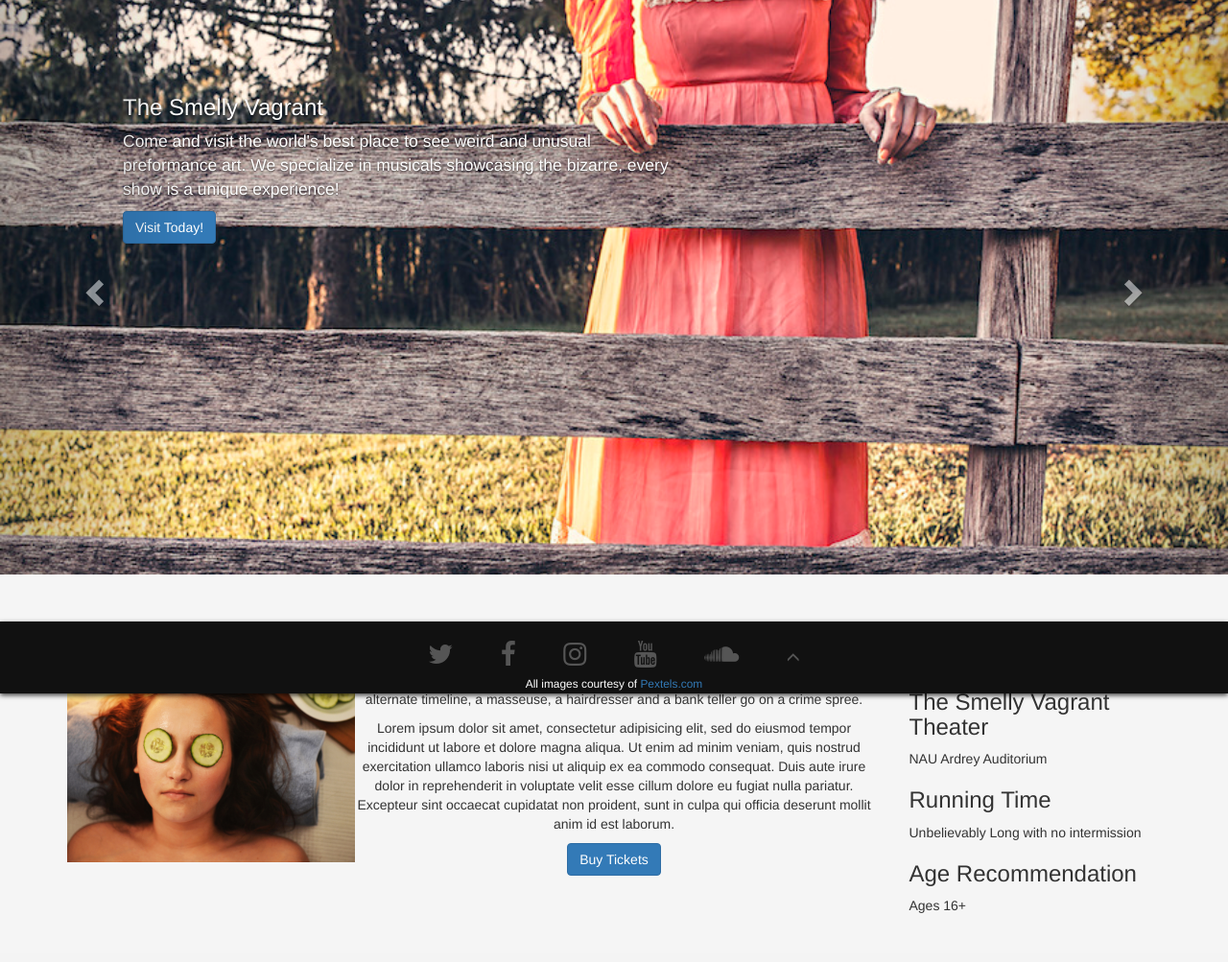
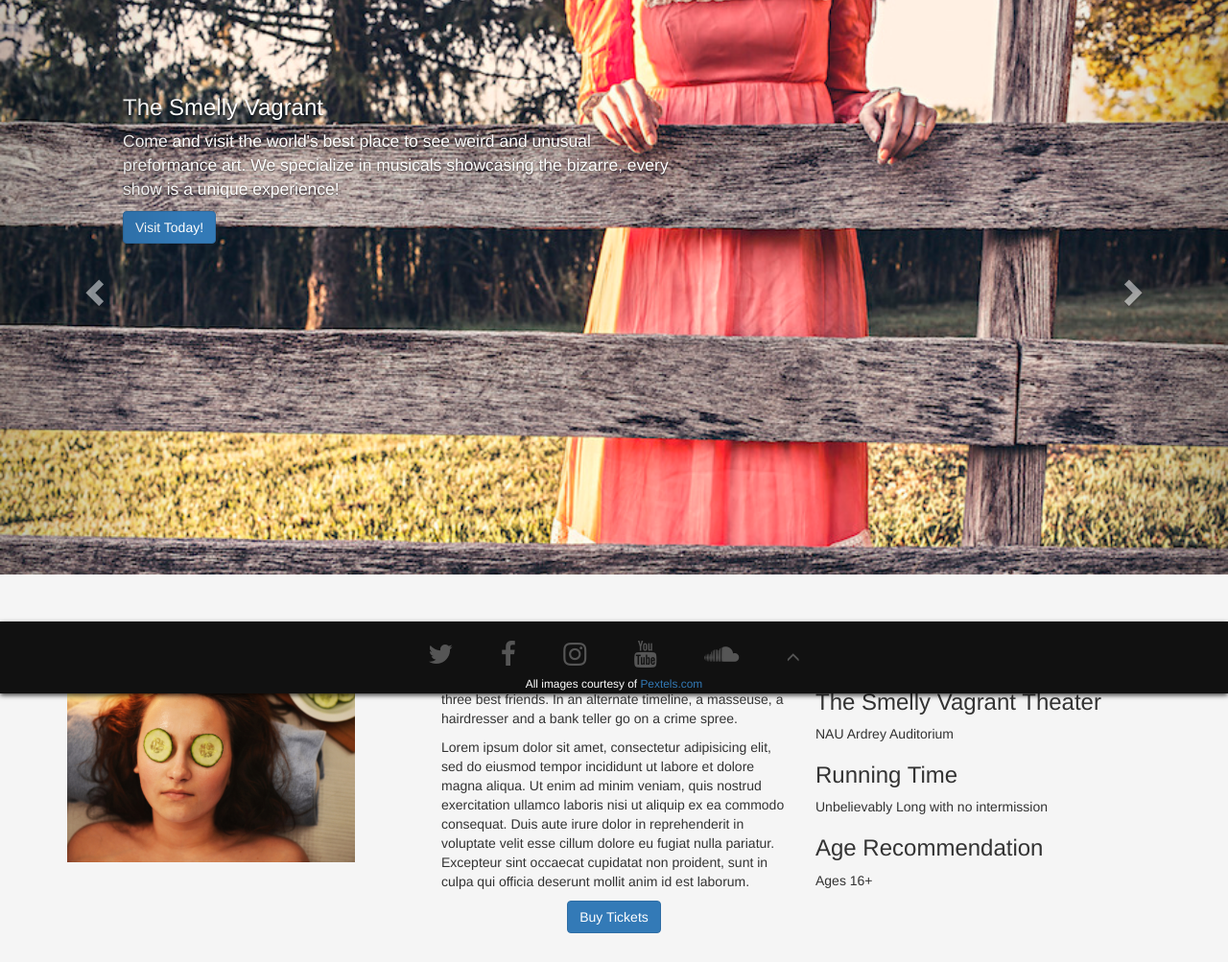
Before and after one commit to yourbuddyconner/cs399-theatre, a Django app: template app/templates/show1.html in a window 1280 px wide. Shown: the part 77-1080 px from the top of the page at 96% size. Before the commit the page ends 1029 px from the top, so only its background shows below. Run offline with Django 3.2, Linux system fonts and the light colour scheme; the template is opened without the code that fills it, so the values that code supplies are empty; parts of the project's set-up code (start-up, migrations or seed data) failed here and were passed over; some libraries are stand-ins or nearby versions.

Commit message:
Formatting
Fixed text overlapping images

```diff
--- a/app/templates/show1.html
+++ b/app/templates/show1.html
@@ -14,12 +14,16 @@
 				</h1>
 
 		</div>
-		<div class="row">
-			<div class="col-md-3" id="newsletter">
-			<img class="media-object show-pic" src="{% static "images/shows/cucumber-mask.jpg" %}" alt="Get these Cucumbers Off Of My Face"/>
+		<div class="row" id="main">
+			<div class="col-md-4" id="newsletter">
+			<div class="media-left">
+
+				<img class="media-object show-pic" src="{% static "images/shows/cucumber-mask.jpg" %}" alt="Get these Cucumbers Off Of My Face"/>
+			</div>
 			</div>
 
-			<div class="col-md-6 text-center" id="shows">
+			<div class="col-md-4 text-center" id="shows">
+			<div class="media-body text-left">
 
 				<p>
 					A heartwarming adventure, that will test the friendship of three best friends. In an alternate timeline, a masseuse, a hairdresser and a bank teller go on a crime spree.
@@ -34,10 +38,12 @@
 					proident, sunt in culpa qui officia deserunt mollit anim id est laborum.
 				</p>
 
+			</div>
 				<button class="btn btn-primary">Buy Tickets</button>
+
 			</div>
 
-			<div class="col-md-3" id="calendar">
+			<div class="col-md-4" id="calendar">
 				<h3>The Smelly Vagrant Theater</h3>
 				<p> NAU Ardrey Auditorium </p>
 				<h3>Running Time</h3>
--- a/app/templates/show2.html
+++ b/app/templates/show2.html
@@ -11,11 +11,11 @@
 				</h1>
 		</div>
 		<div class="row">
-			<div class="col-md-3" id="newsletter">
+			<div class="col-md-4" id="newsletter">
 				<img class="media-object show-pic" src="{% static "images/shows/glasses-hair.jpg" %}"/>
 			</div>
 
-			<div class="col-md-6 text-center" id="shows">
+			<div class="col-md-4 text-center" id="shows">
 
 				<p>
 					Prepare yourself for the ultimate in 3D entertainment. Special visual effects take you into the world of everyone's favorite ball of hair!
@@ -32,7 +32,7 @@
 				<button class="btn btn-primary">Buy Tickets</button>
 			</div>
 
-			<div class="col-md-3" id="calendar">
+			<div class="col-md-4" id="calendar">
 				<h3>The Smelly Vagrant Theater</h3>
 				<p> NAU Ardrey Auditorium </p>
 				<h3>Running Time</h3>
--- a/app/templates/show3.html
+++ b/app/templates/show3.html
@@ -12,11 +12,11 @@
 				</h1>
 		</div>
 		<div class="row">
-			<div class="col-md-3" id="newsletter">
+			<div class="col-md-4" id="newsletter">
 				<img class="media-object show-pic" src="{% static "images/shows/it-pays-tea.jpg" %}" />
 			</div>
 
-			<div class="col-md-6 text-center" id="shows">
+			<div class="col-md-4 text-center" id="shows">
 
 				<p>
 					From world-renownd British playwright, Gerrard Tea'n'Crumpets comes another amazing adaptation on the events of the infamous Boston Teaparty.
@@ -39,7 +39,7 @@
 				<button class="btn btn-primary">Buy Tickets</button>
 			</div>
 
-			<div class="col-md-3" id="calendar">
+			<div class="col-md-4" id="calendar">
 				<h3>The Smelly Vagrant Theater</h3>
 				<p> NAU Ardrey Auditorium </p>
 				<h3>Running Time</h3>
--- a/app/templates/show4.html
+++ b/app/templates/show4.html
@@ -12,11 +12,11 @@
 				</h1>
 		</div>
 		<div class="row">
-			<div class="col-md-3" id="newsletter">
+			<div class="col-md-4" id="newsletter">
 				<img class="media-object show-pic" src="{% static "images/shows/sasquatch.jpg" %}" />
 			</div>
 
-			<div class="col-md-6 text-center" id="shows">
+			<div class="col-md-4 text-center" id="shows">
 
 				<p>
 					The sobering tale of the World's Most Ridiculously Hairy Man. A musical adaptation.
@@ -34,7 +34,7 @@
 				<button class="btn btn-primary">Buy Tickets</button>
 			</div>
 
-			<div class="col-md-3" id="calendar">
+			<div class="col-md-4" id="calendar">
 				<h3>The Smelly Vagrant Theater</h3>
 				<p> NAU Ardrey Auditorium </p>
 				<h3>Running Time</h3>
--- a/app/templates/show5.html
+++ b/app/templates/show5.html
@@ -12,11 +12,11 @@
 				</h1>
 		</div>
 		<div class="row">
-			<div class="col-md-3" id="newsletter">
+			<div class="col-md-4" id="newsletter">
 				<img class="media-object show-pic" src="{% static "images/shows/" %}" />
 			</div>
 
-			<div class="col-md-6 text-center" id="shows">
+			<div class="col-md-4 text-center" id="shows">
 
 				<p>
 					Too much yolo to handle.
@@ -34,7 +34,7 @@
 				<button class="btn btn-primary">Buy Tickets</button>
 			</div>
 
-			<div class="col-md-3" id="calendar">
+			<div class="col-md-4" id="calendar">
 				<h3>The Smelly Vagrant Theater</h3>
 				<p> NAU Ardrey Auditorium </p>
 				<h3>Running Time</h3>
```
